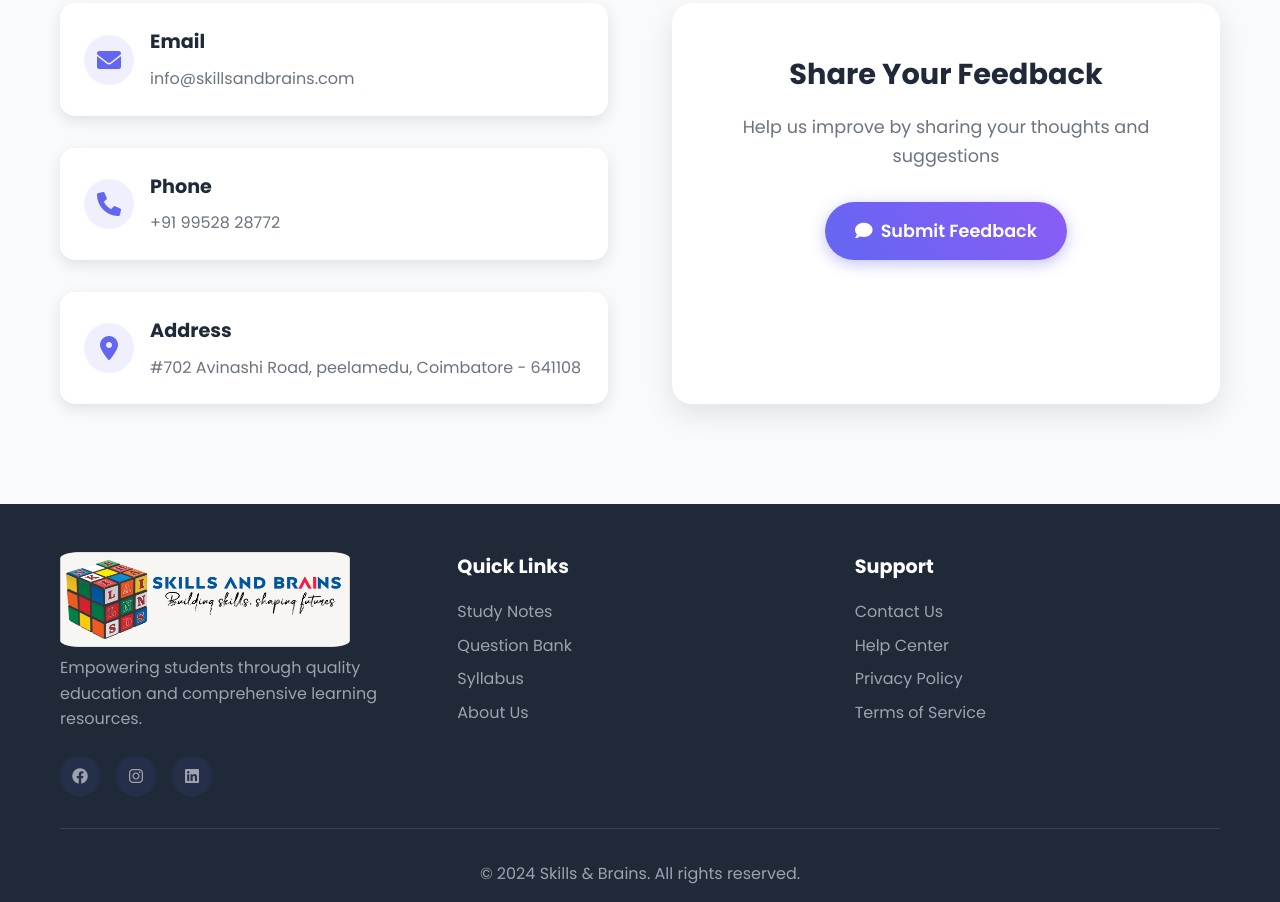
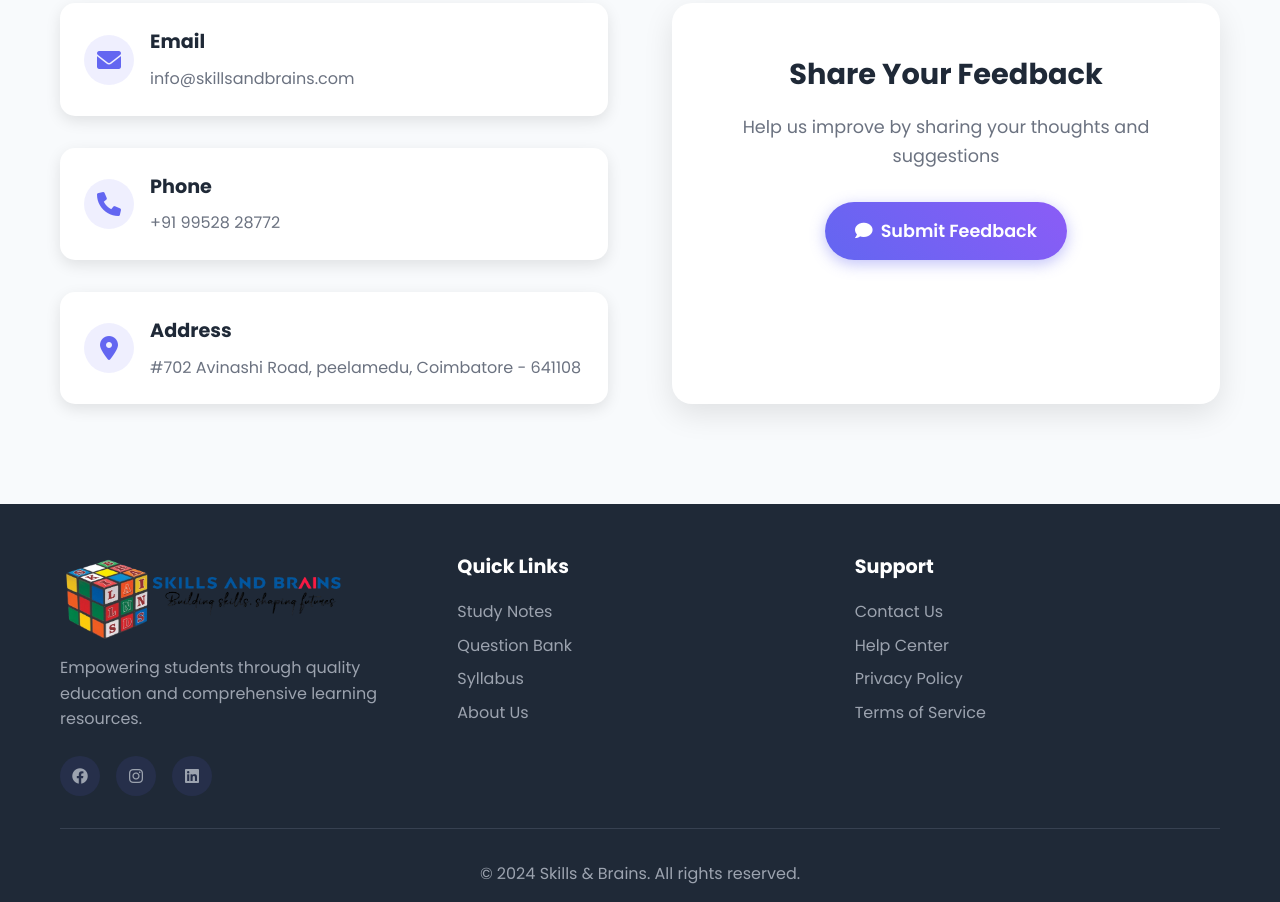
Before and after one commit to TamilMyme/pythonteachingS-B, a plain HTML site: page index.html in a window 1280 px wide. Shown: the part 6427-7329 px from the top of the page. Drawn offline with Linux system fonts and the light colour scheme.

Commit message:
Update index.html

```diff
--- a/index.html
+++ b/index.html
@@ -558,7 +558,7 @@ print("Factorial of 5 is", factorial(5))
         <div class="container">
             <div class="footer-content">
                 <div class="footer-section">
-                    <img src="skills and brains logo.1.png" alt="Skills & Brains Logo" style="height: 95px; width:290px;">
+                    <img src="skills and brains logo.png" alt="Skills & Brains Logo" style="height: 95px; width:290px;">
 
                     <!-- <div class="footer-logo">
                         <i class="fas fa-brain"></i>
```
